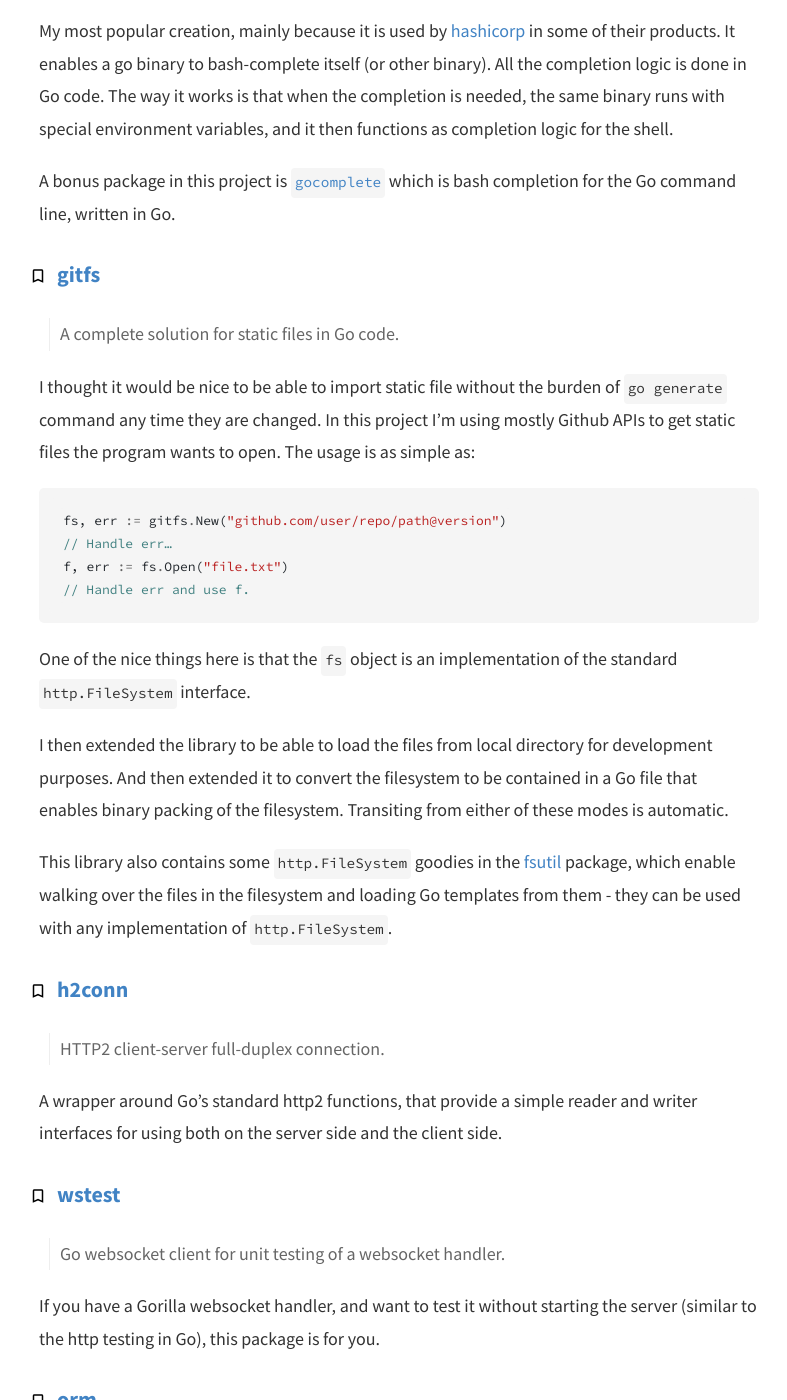
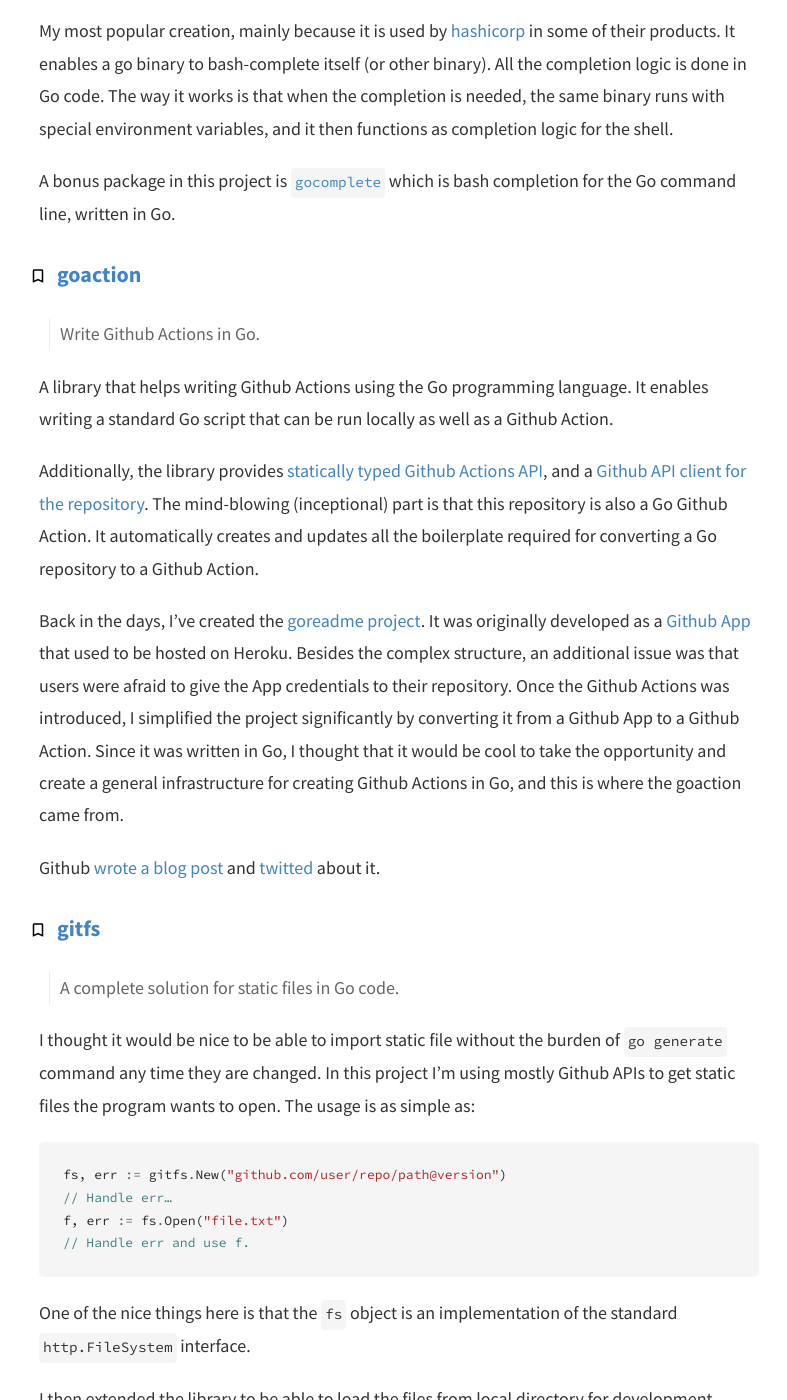
Before and after one commit to posener/posener.github.io, a Jekyll site: the page built from about.md, in a window 1280 px wide and 1400 px high, scrolled down 570 px. Shown: the whole window, without its empty margins (241-1028 px from the left). Built offline with Jekyll 4.4.1, drawn with Linux system fonts in a browser that asks for light colours.

Commit message:
Add goaction

```diff
--- a/_config.yml
+++ b/_config.yml
@@ -11,7 +11,7 @@
   linkedin:
   pinterest:
   rss: anything
-  twitter:
+  twitter: posenerx
   stackoverflow: # your stackoverflow profile, e.g. "users/50476/bart-kiers"
   youtube: # channel/<your_long_string> or user/<user-name>
   googleplus: # anything in your profile username that comes after plus.google.com/
--- a/about.md
+++ b/about.md
@@ -26,6 +26,31 @@
 
 A bonus package in this project is [`gocomplete`](https://github.com/posener/complete/tree/master/gocomplete)
 which is bash completion for the Go command line, written in Go.
+
+### [goaction](https://github.com/posener/goaction)
+
+> Write Github Actions in Go.
+
+A library that helps writing Github Actions using the Go programming language. It enables writing a
+standard Go script that can be run locally as well as a Github Action.
+
+Additionally, the library provides
+[statically typed Github Actions API](https://pkg.go.dev/github.com/posener/goaction#pkg-variables),
+and a [Github API client for the repository](https://pkg.go.dev/github.com/posener/goaction@v0.1.4/actionutil#Client).
+The mind-blowing (inceptional) part is that this repository is also a Go Github Action. It
+automatically creates and updates all the boilerplate required for converting a Go repository to a
+Github Action.
+
+Back in the days, I've created the [goreadme project](#goreadme). It was originally developed as a
+[Github App](https://github.com/posener/goreadme-server) that used to be hosted on Heroku. Besides
+the complex structure, an additional issue was that users were afraid to give the App credentials to
+their repository. Once the Github Actions was introduced, I simplified the project significantly by
+converting it from a Github App to a Github Action. Since it was written in Go, I thought that it
+would be cool to take the opportunity and create a general infrastructure for creating Github
+Actions in Go, and this is where the goaction came from.
+
+Github [wrote a blog post](https://github.blog/2020-10-29-github-action-hero-eyal-posener-and-go-action)
+and [twitted](https://twitter.com/github/status/1322297320290066432) about it.
 
 ### [gitfs](https://github.com/posener/gitfs)
 
```
